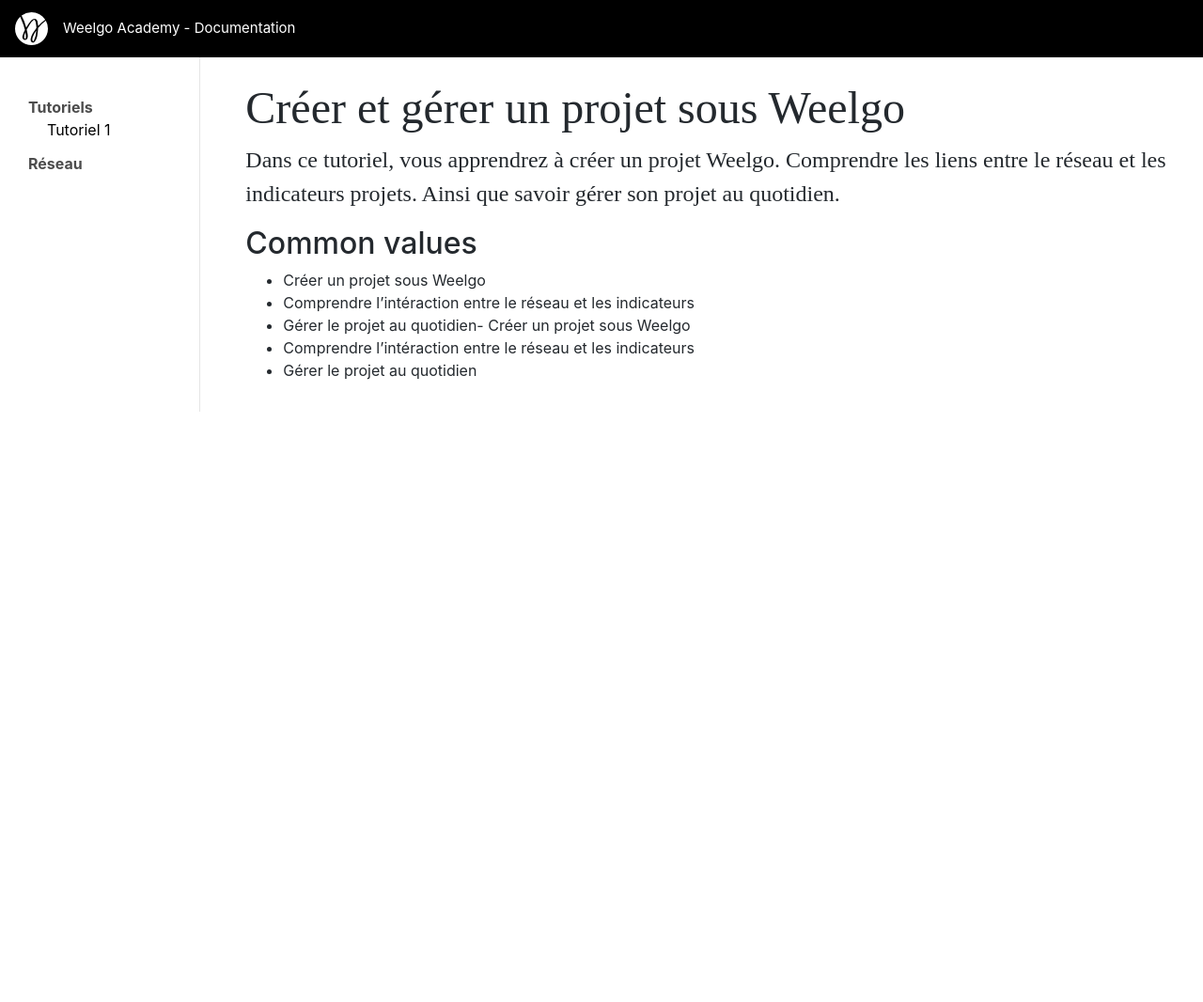
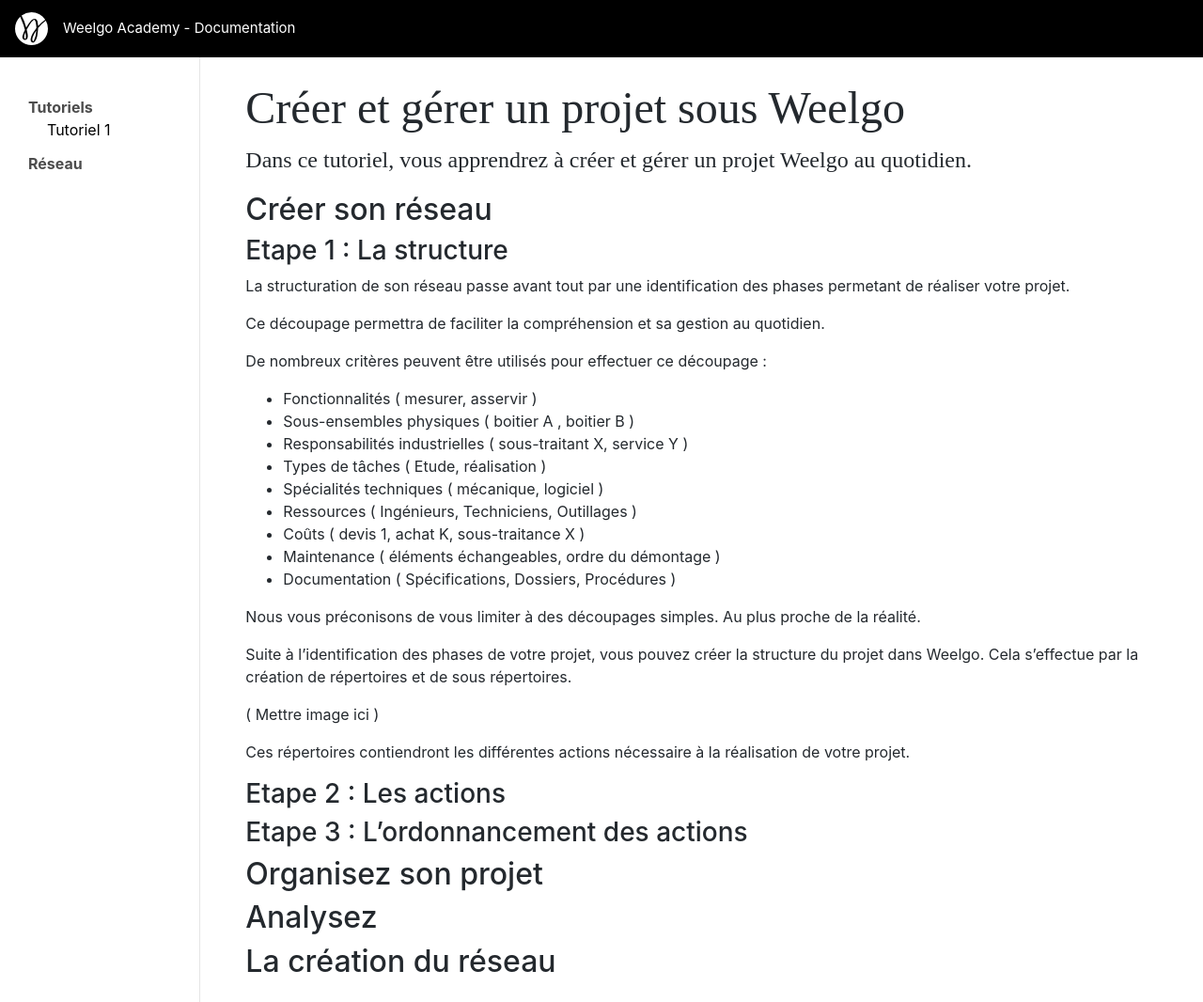
Before and after one commit to Weelgo/weelgo.github.io, a Jekyll site: the page built from fr/tutoriels/creationReseau.md, in a window 1280 px wide and 1066 px high. Shown: the whole window at 94% size. Built offline with Jekyll 4.4.1, drawn with Linux system fonts in a browser that asks for light colours.

Commit message:
Update creationReseau.md

```diff
--- a/fr/tutoriels/creationReseau.md
+++ b/fr/tutoriels/creationReseau.md
@@ -1,14 +1,46 @@
 ---
 layout : docs_fr
 title : Créer et gérer un projet sous Weelgo
-description : Dans ce tutoriel, vous apprendrez à créer un projet Weelgo. Comprendre les liens entre le réseau et les indicateurs projets. Ainsi que savoir gérer son projet au quotidien.
+description : Dans ce tutoriel, vous apprendrez à créer et gérer un projet Weelgo au quotidien.
 toc : true
 ---
 
 
-## Common values
-- Créer un projet sous Weelgo
-- Comprendre l'intéraction entre le réseau et les indicateurs
-- Gérer le projet au quotidien- Créer un projet sous Weelgo
-- Comprendre l'intéraction entre le réseau et les indicateurs
-- Gérer le projet au quotidien
+## Créer son réseau
+
+### Etape 1 : La structure
+
+La structuration de son réseau passe avant tout par une identification des phases permetant de réaliser votre projet.
+
+Ce découpage permettra de faciliter la compréhension et sa gestion au quotidien.
+
+De nombreux critères peuvent être utilisés pour effectuer ce découpage :
+
+* Fonctionnalités ( mesurer, asservir )
+* Sous-ensembles physiques ( boitier A , boitier B )
+* Responsabilités industrielles ( sous-traitant X, service Y )
+* Types de tâches ( Etude, réalisation )
+* Spécialités techniques ( mécanique, logiciel )
+* Ressources ( Ingénieurs, Techniciens, Outillages )
+* Coûts ( devis 1, achat K, sous-traitance X )
+* Maintenance ( éléments échangeables, ordre du démontage )
+* Documentation ( Spécifications, Dossiers, Procédures )
+
+Nous vous préconisons de vous limiter à des découpages simples. Au plus proche de la réalité.
+
+Suite à l'identification des phases de votre projet, vous pouvez créer la structure du projet dans Weelgo. Cela s'effectue par la création de répertoires et de sous répertoires.
+
+( Mettre image ici )
+
+Ces répertoires contiendront les différentes actions nécessaire à la réalisation de votre projet.
+
+### Etape 2 : Les actions
+
+### Etape 3 : L'ordonnancement des actions
+
+## Organisez son projet
+
+
+## Analysez
+
+## La création du réseau
```
